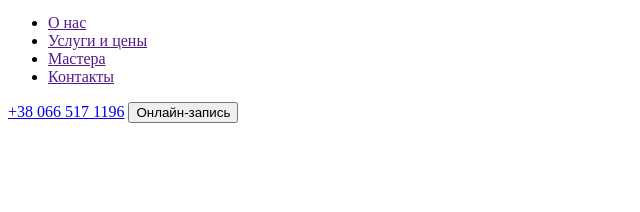
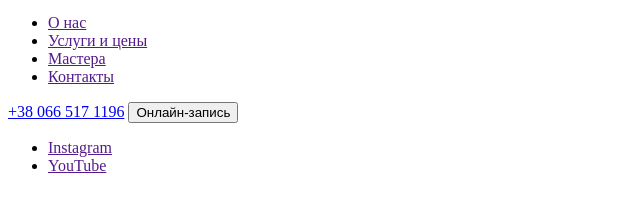
Before and after one commit to OrsoOrs/practice-1, a plain HTML site: page index.html in a window 1280 px wide. Shown: the part 70-282 px from the top of the page, without its empty margins (0-640 px from the left). Drawn offline with Linux system fonts and the light colour scheme.

Commit message:
Add Description

```diff
--- a/index.html
+++ b/index.html
@@ -31,6 +31,12 @@
         <button type="button">Онлайн-запись</button>
     </header>
     <main>
+        <section>
+            <ul>
+                <li><a href="">Instagram</a></li>
+                <li><a href="">YouTube</a></li>
+            </ul>
+        </section>
 
     </main>
     <footer></footer>
```
